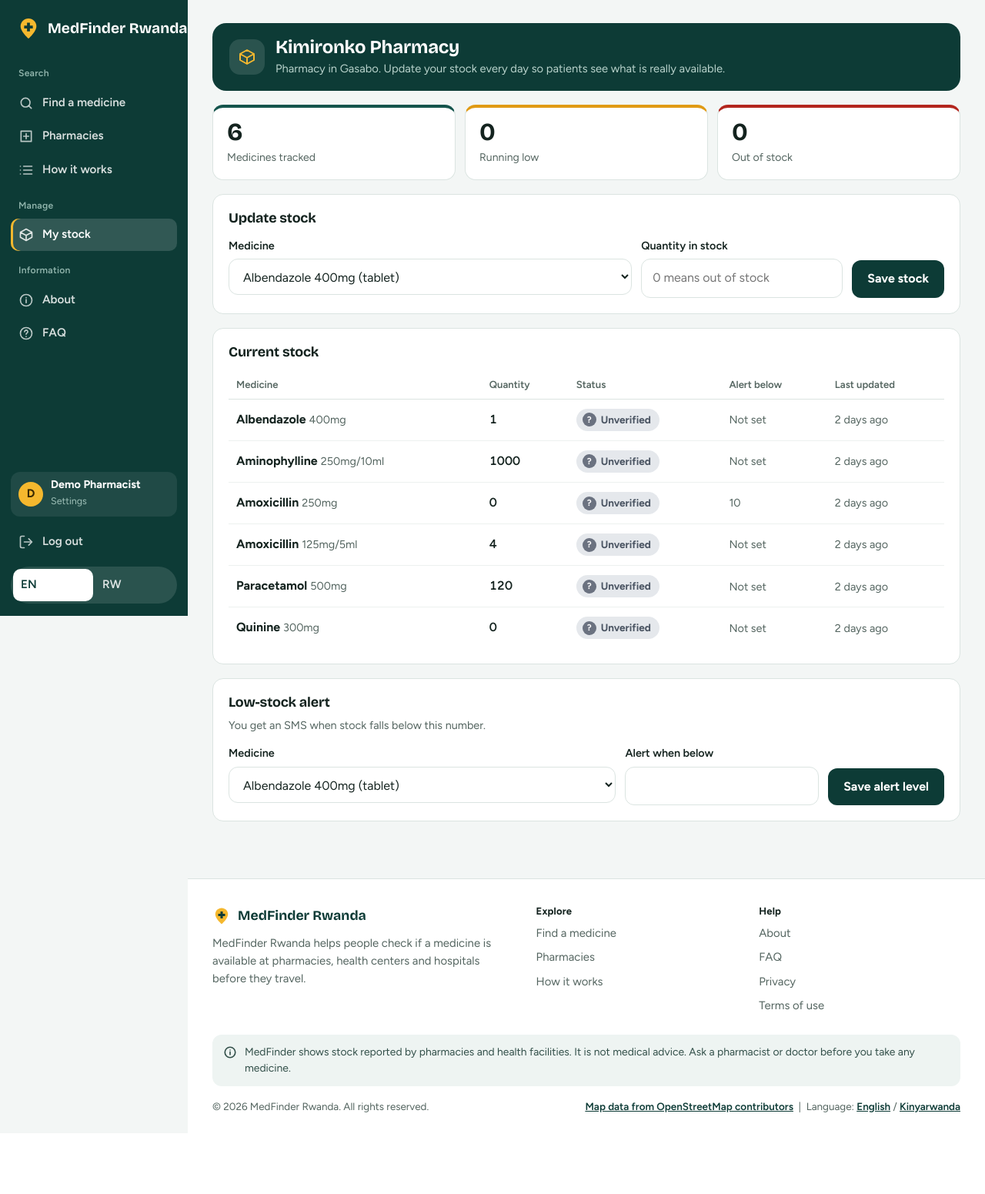
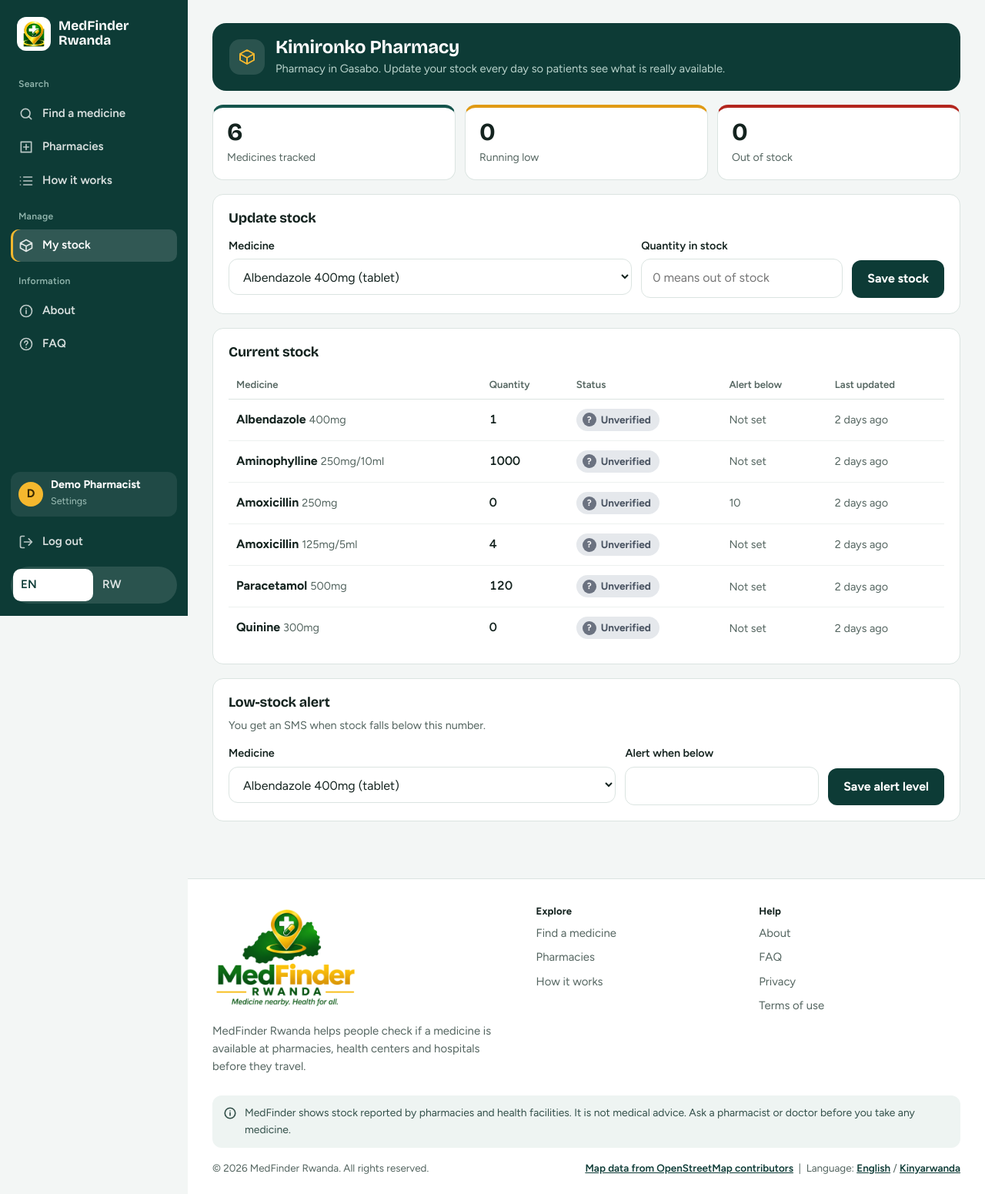
Before and after one commit to bmanzi-glitch/MedFinder_Rwanda, a Flask app: page /dashboard in a window 1280 px wide. Shown: the whole page at 77% size. Before the commit the page ends 1445 px from the top, so only its background shows below. Run offline with Flask 3, Linux system fonts and the light colour scheme; a user stored in the database is signed in; data comes from the database, SQL or seed files in the repository; both versions use the stored data as it was after the commit.

Commit message:
finalised the app, adn updated the user interface

```diff
--- a/templates/base.html
+++ b/templates/base.html
@@ -4,6 +4,10 @@
   <meta charset="utf-8">
   <meta name="viewport" content="width=device-width, initial-scale=1">
   <title>{% block title %}{{ t.title }}{% endblock %}</title>
+  <link rel="icon" href="{{ url_for('static', filename='img/favicon.ico') }}" sizes="any">
+  <link rel="icon" type="image/png" sizes="32x32" href="{{ url_for('static', filename='img/favicon-32.png') }}">
+  <link rel="apple-touch-icon" href="{{ url_for('static', filename='img/apple-touch-icon.png') }}">
+  <meta name="theme-color" content="#0d3b36">
   <link rel="preconnect" href="https://fonts.googleapis.com">
   <link rel="preconnect" href="https://fonts.gstatic.com" crossorigin>
   <link href="https://fonts.googleapis.com/css2?family=Bricolage+Grotesque:opsz,wght@12..96,600;12..96,700&family=Figtree:wght@400;500;600;700&display=swap" rel="stylesheet" media="print" onload="this.media='all'">
@@ -28,11 +32,14 @@
     .skip { position:absolute; left:-999px; top:8px; background:#fff; color:var(--deep); padding:10px 16px; border-radius:10px; font-weight:700; z-index:60; }
     .skip:focus { left:12px; }
 
-
+    /* ---------- layout: sidebar + content ---------- */
     .shell { display:grid; grid-template-columns:var(--side) minmax(0,1fr); min-height:100vh; }
     .side { position:sticky; top:0; height:100vh; overflow-y:auto; background:var(--deep); color:#fff; display:flex; flex-direction:column; padding:18px 14px 16px; z-index:40; }
     .brand { display:flex; align-items:center; gap:10px; text-decoration:none; font-family:'Bricolage Grotesque',sans-serif; font-weight:700; font-size:1.2rem; padding:4px 8px 18px; white-space:nowrap; }
     .brand svg { flex:none; }
+    .brand .tile { flex:none; width:44px; height:44px; border-radius:12px; background:#fff; display:grid; place-items:center; }
+    .brand .tile img { height:34px; width:auto; display:block; }
+    .brand .nm { white-space:normal; line-height:1.08; font-size:1.08rem; }
     .side nav { display:grid; gap:2px; }
     .side .grp { font-size:.76rem; font-weight:600; color:#8fb3ab; padding:16px 10px 6px; margin:0; letter-spacing:.02em; }
     .side nav a, .side nav button { display:flex; align-items:center; gap:11px; text-decoration:none; font:inherit; font-weight:600; font-size:.95rem; color:#ffffffd6; padding:9px 10px; border-radius:10px; border:0; background:none; width:100%; text-align:left; cursor:pointer; }
@@ -69,6 +76,8 @@
       .scrim.open { display:block; position:fixed; inset:0; background:#0008; z-index:35; }
       .mobbar { display:flex; align-items:center; gap:12px; position:sticky; top:0; z-index:30; background:var(--deep); color:#fff; padding:10px 14px; }
       .mobbar .brand { padding:0; font-size:1.1rem; }
+      .mobbar .brand .tile { width:38px; height:38px; border-radius:10px; }
+      .mobbar .brand .tile img { height:29px; }
       .mobbar .mb { margin-left:auto; display:flex; align-items:center; gap:8px; }
       .mobbar button { display:flex; align-items:center; justify-content:center; width:40px; height:40px; border-radius:10px; border:1.5px solid #ffffff55; background:transparent; color:#fff; cursor:pointer; }
       main { padding:22px 16px 44px; }
@@ -76,7 +85,7 @@
     }
     @media (prefers-reduced-motion:reduce) { .side { transition:none; } html { scroll-behavior:auto; } }
 
-
+    /* ---------- hero + search ---------- */
     .hero { background:var(--deep); color:#fff; margin:22px 32px 0; border-radius:28px; overflow:hidden; position:relative; }
     .hero-in { display:grid; }
     .hero-copy { padding:46px 44px 44px; position:relative; z-index:1; }
@@ -125,7 +134,7 @@
     .live-card span.l { font-size:.78rem; color:var(--muted); }
     .live-card .t { font-size:.78rem; color:var(--muted); margin-top:6px; }
 
-
+    /* ---------- results ---------- */
     .pull { padding-top:6px; }
     .count { font-weight:600; margin:0 0 12px; color:var(--muted); }
     .grid { display:grid; gap:12px; }
@@ -170,7 +179,7 @@
     .pop strong { display:block; }
     .pop a { font-weight:700; color:var(--teal); }
 
-
+    /* ---------- generic ---------- */
     .flash { background:#fff3cf; border:1px solid #f0d78a; padding:10px 14px; border-radius:12px; margin:0 0 16px; font-weight:500; }
     main.flush .flash { margin:16px 32px 0; }
     .panel { background:var(--card); border:1px solid var(--line); border-radius:var(--r); padding:20px; margin:0 0 18px; }
@@ -247,6 +256,7 @@
     .foot { background:#fff; border-top:1px solid var(--line); margin-top:auto; }
     .foot-in { max-width:1180px; margin:0 auto; padding:34px 32px 0; display:grid; gap:28px; }
     @media (min-width:760px) { .foot-in { grid-template-columns:1.5fr 1fr 1fr; } }
+    .foot .flogo { display:block; width:190px; max-width:100%; height:auto; margin:0 0 6px; }
     .foot .fbrand { display:flex; align-items:center; gap:9px; font-family:'Bricolage Grotesque',sans-serif; font-weight:700; font-size:1.1rem; color:var(--deep); text-decoration:none; }
     .foot p { margin:10px 0 0; max-width:44ch; font-size:.93rem; color:var(--muted); }
     .foot h2 { font-family:'Figtree',sans-serif; font-size:.82rem; font-weight:700; color:var(--ink); margin-bottom:10px; letter-spacing:.01em; }
@@ -288,10 +298,7 @@
   <aside class="side" id="side" aria-label="{{ t.nav_menu }}">
     <div class="x"><button type="button" id="side-close" aria-label="{{ t.side_close }}">{{ ic('close') }}</button></div>
     <a class="brand" href="{{ url_for('home') }}" aria-label="{{ t.title }}">
-      <svg width="30" height="30" viewBox="0 0 32 32" aria-hidden="true">
-        <path d="M16 2C9.9 2 5 6.8 5 12.8 5 20.6 16 30 16 30s11-9.4 11-17.2C27 6.8 22.1 2 16 2z" fill="#f5b82e"/>
-        <path d="M14 8h4v4h4v4h-4v4h-4v-4h-4v-4h4z" fill="#0d3b36"/>
-      </svg>
+      <span class="tile"><img src="{{ url_for('static', filename='img/logo-pin.png') }}" alt="" width="30" height="36"></span>
       <span class="nm">MedFinder Rwanda</span>
     </a>
 
@@ -352,10 +359,7 @@
   <div class="content">
     <header class="mobbar">
       <a class="brand" href="{{ url_for('home') }}" aria-label="{{ t.title }}">
-        <svg width="26" height="26" viewBox="0 0 32 32" aria-hidden="true">
-          <path d="M16 2C9.9 2 5 6.8 5 12.8 5 20.6 16 30 16 30s11-9.4 11-17.2C27 6.8 22.1 2 16 2z" fill="#f5b82e"/>
-          <path d="M14 8h4v4h4v4h-4v4h-4v-4h-4v-4h4z" fill="#0d3b36"/>
-        </svg>MedFinder
+        <span class="tile"><img src="{{ url_for('static', filename='img/logo-pin.png') }}" alt="" width="30" height="36"></span>MedFinder
       </a>
       <div class="mb">
         <button type="button" id="menu-btn" aria-expanded="false" aria-controls="side" aria-label="{{ t.nav_menu }}">{{ ic('menu') }}</button>
@@ -369,9 +373,8 @@
     <footer class="foot">
       <div class="foot-in">
         <div>
-          <a class="fbrand" href="{{ url_for('home') }}">
-            <svg width="24" height="24" viewBox="0 0 32 32" aria-hidden="true"><path d="M16 2C9.9 2 5 6.8 5 12.8 5 20.6 16 30 16 30s11-9.4 11-17.2C27 6.8 22.1 2 16 2z" fill="#f5b82e"/><path d="M14 8h4v4h4v4h-4v4h-4v-4h-4v-4h4z" fill="#0d3b36"/></svg>
-            MedFinder Rwanda
+          <a class="fbrand" href="{{ url_for('home') }}" aria-label="{{ t.title }}">
+            <img class="flogo" src="{{ url_for('static', filename='img/logo-full.png') }}" alt="MedFinder Rwanda" width="190" height="136">
           </a>
           <p>{{ t.footer_about }}</p>
           {% if contact_ready %}
```
Also changed, not shown: medfinder.db, static/img/apple-touch-icon.png (added), static/img/favicon-32.png (added), static/img/favicon.ico (added), static/img/icon-192.png (added), static/img/icon-512.png (added), static/img/logo-full.png (added), static/img/logo-icon.png (added), static/img/logo-pin.png (added).
